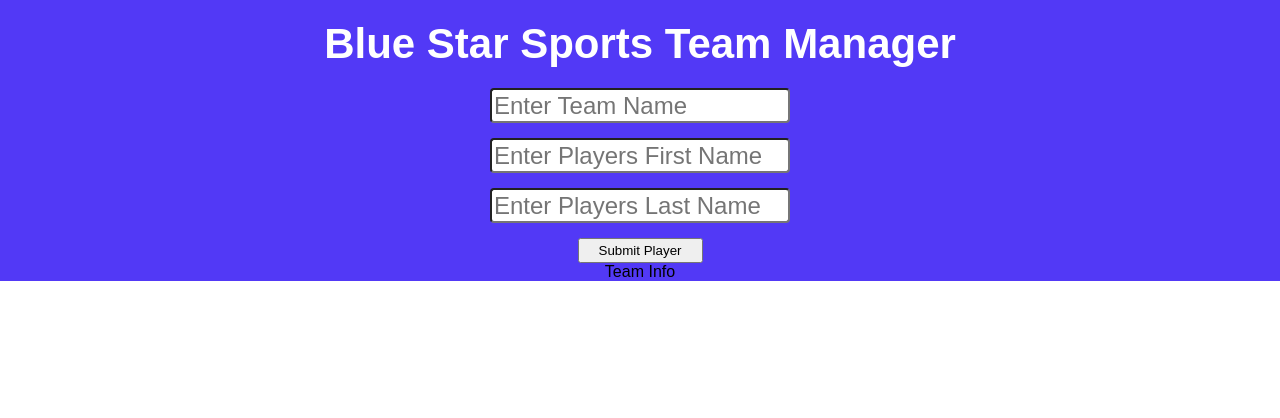
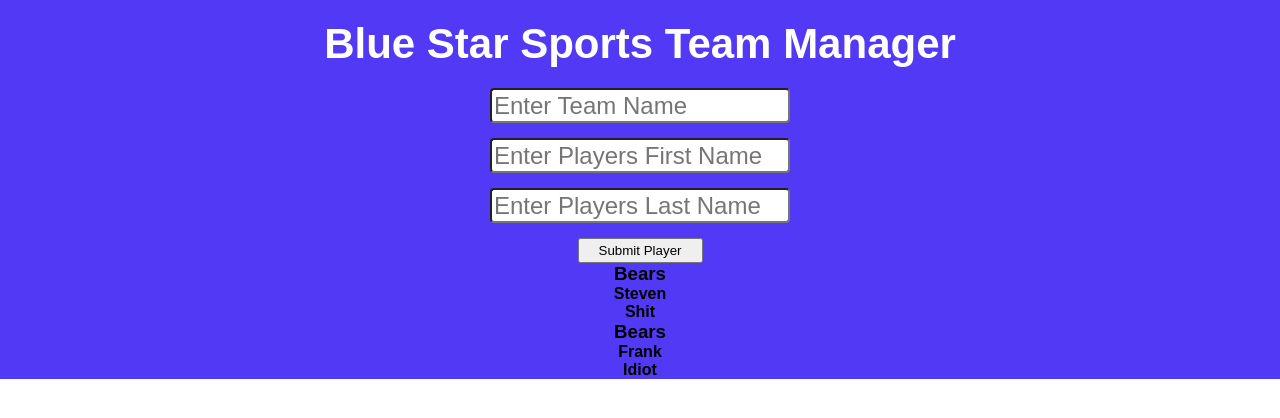
Before and after one commit to patrickjneel/BSS-Challenge, a React (Create React App) app: page / in a window 1280 px wide. Shown: the top 418 px of the page. Built offline with nearby package versions, Linux system fonts and the light colour scheme.

Commit message:
made some fake player data to mess around with

```diff
--- a/src/App.js
+++ b/src/App.js
@@ -8,7 +8,18 @@ class App extends Component {
   constructor() {
     super();
     this.state = {
-      players: [],
+      players: [
+        {
+          teamName: 'Bears',
+          firstName: 'Steven',
+          lastName: 'Shit',
+        },
+        {
+          teamName: 'Bears',
+          firstName: 'Frank',
+          lastName: 'Idiot',
+        }
+      ],
       substitutes: []
     }
   }
@@ -18,7 +29,7 @@ class App extends Component {
       <div className="app">
         <h2>Blue Star Sports Team Manager</h2>
         <PlayerForm />
-        <TeamInfo />
+        <TeamInfo players={this.state.players} />
       </div>
     );
   }
--- a/src/components/playerForm/PlayerForm.js
+++ b/src/components/playerForm/PlayerForm.js
@@ -13,13 +13,18 @@ class PlayerForm extends Component {
   }
 
   addProperty = (event) => {
+    const { name, value } = event.target;
     const rando = randomString.generate(6)
-    const uniqueKey = `${event.target.name}-${event.target.value}`;
-    this.setState({ unique: uniqueKey })
+    const uniqueKey = `${name}-${value}`;
+    this.setState({ [uniqueKey]: true, 'number': rando })
+  }
+
+  playerCheck = () => {
+
   }
 
   render() {
-    console.log(this.state)
+    // console.log(this.state)
     return (
       <div className='create-form'>
         <input
@@ -37,10 +42,11 @@ class PlayerForm extends Component {
         <input
           className='last-name player-input'
           placeholder='Enter Players Last Name'
+          onChange={this.addProperty}
           name='last'
         />
         <button
-          className='submit-btn' onSubmit={this.addProperty}>
+          className='submit-btn' onSubmit={this.setPlayer}>
             Submit Player
           </button>
       </div>
--- a/src/components/teamInformation/TeamInformation.js
+++ b/src/components/teamInformation/TeamInformation.js
@@ -1,9 +1,20 @@
 import React from 'react';
 
-const TeamInfo = () => {
+const TeamInfo = ({players}) => {
+
+  const displayTeam = players.map((player, index) => {
+    return (
+      <div className='card' key={index}>
+        <h3>{player.teamName}</h3>
+        <h4>{player.firstName}</h4>
+        <h4>{player.lastName}</h4>
+      </div>
+    )
+  })
+
   return (
     <div>
-      Team Info
+      {displayTeam}
     </div>
   )
 }
```
